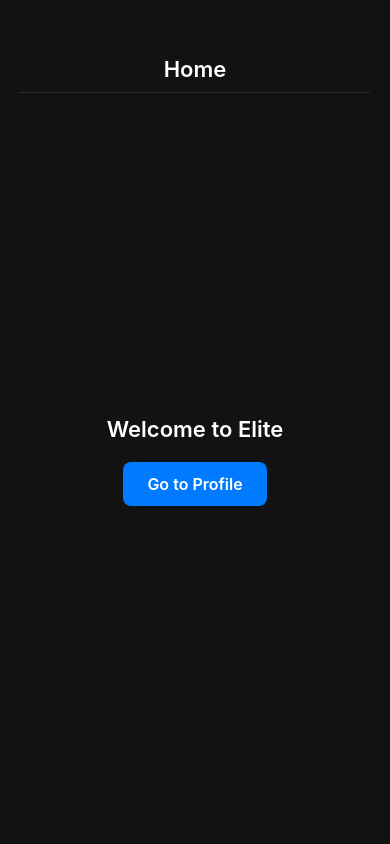
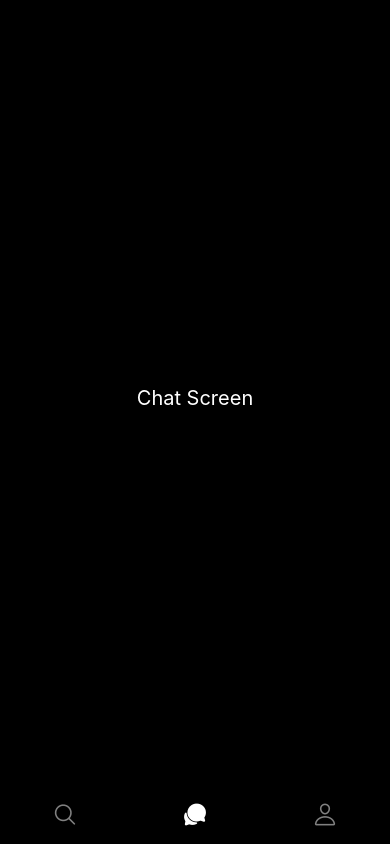
Before and after one commit to JMTuraev/elite, a React Native app: screen /Chat in a window 390 px wide. Built offline with nearby package versions, Linux system fonts and the light colour scheme.

Commit message:
bottomMenu buldi

```diff
--- a/App.jsx
+++ b/App.jsx
@@ -1,10 +1,6 @@
-import { NavigationContainer } from '@react-navigation/native';
-import AppNavigator from './src/navigation/AppNavigator';
+import React from 'react';
+import BottomTabNavigator from './src/navigation/BottomTabNavigator';
 
 export default function App() {
-  return (
-    <NavigationContainer>
-      <AppNavigator />
-    </NavigationContainer>
-  );
+  return <BottomTabNavigator />;
 }
--- a/babel.config.js
+++ b/babel.config.js
@@ -1,3 +1,6 @@
 module.exports = {
   presets: ['module:@react-native/babel-preset'],
+  plugins: [
+    'react-native-reanimated/plugin',
+  ],
 };
--- a/package.json
+++ b/package.json
@@ -10,13 +10,16 @@
     "test": "jest"
   },
   "dependencies": {
+    "@react-navigation/bottom-tabs": "^7.3.10",
     "@react-navigation/native": "^7.1.6",
     "@react-navigation/native-stack": "^7.3.10",
     "react": "19.0.0",
     "react-native": "0.79.1",
     "react-native-gesture-handler": "^2.25.0",
+    "react-native-reanimated": "^3.17.5",
     "react-native-safe-area-context": "^5.4.0",
-    "react-native-screens": "^4.10.0"
+    "react-native-screens": "^4.10.0",
+    "react-native-vector-icons": "^10.2.0"
   },
   "devDependencies": {
     "@babel/core": "^7.25.2",
--- /dev/null
+++ b/react-native.config.js
@@ -0,0 +1,4 @@
+// react-native.config.js
+module.exports = {
+    assets: ['./node_modules/react-native-vector-icons/Fonts'],
+  };
--- /dev/null
+++ b/src/navigation/BottomTabNavigator.js
@@ -0,0 +1,56 @@
+import React from 'react';
+import { createBottomTabNavigator } from '@react-navigation/bottom-tabs';
+import { NavigationContainer } from '@react-navigation/native';
+
+import ChatScreen from '../screens/ChatScreen';     // ✅ Yangi sahifa
+import SearchScreen from '../screens/SearchScreen'; // ✅ Yangi sahifa
+import ProfileScreen from '../screens/ProfileScreen';
+import Ionicons from 'react-native-vector-icons/Ionicons';
+
+const Tab = createBottomTabNavigator();
+
+export default function BottomTabNavigator() {
+  return (
+    <NavigationContainer>
+      <Tab.Navigator
+        screenOptions={({ route }) => ({
+          headerShown: false,
+          tabBarShowLabel: false, // Faqat icon, matn yo'q
+          tabBarStyle: {
+            backgroundColor: '#000',
+            borderTopWidth: 0,
+          },
+          tabBarActiveTintColor: '#fff',
+          tabBarInactiveTintColor: '#fff',
+          tabBarIcon: ({ focused, size }) => {
+            let iconName;
+
+            if (route.name === 'Home') {
+              iconName = focused ? 'home' : 'home-outline';
+            } else if (route.name === 'Chat') {
+              iconName = focused ? 'chatbubbles' : 'chatbubbles-outline';
+            } else if (route.name === 'Search') {
+              iconName = focused ? 'search' : 'search-outline';
+            } else if (route.name === 'Profile') {
+              iconName = focused ? 'person' : 'person-outline';
+            }
+
+            return (
+              <Ionicons
+                name={iconName}
+                size={size}
+                color="#fff"
+                style={{ opacity: focused ? 1 : 0.5 }}
+              />
+            );
+          },
+        })}
+      >
+
+        <Tab.Screen name="Search" component={SearchScreen} />
+        <Tab.Screen name="Chat" component={ChatScreen} />
+        <Tab.Screen name="Profile" component={ProfileScreen} />
+      </Tab.Navigator>
+    </NavigationContainer>
+  );
+}
--- /dev/null
+++ b/src/screens/ChatScreen.js
@@ -0,0 +1,22 @@
+import { View, Text, StyleSheet } from 'react-native';
+
+export default function ChatScreen() {
+  return (
+    <View style={styles.container}>
+      <Text style={styles.text}>Chat Screen</Text>
+    </View>
+  );
+}
+
+const styles = StyleSheet.create({
+  container: {
+    flex: 1,
+    backgroundColor: '#000',
+    justifyContent: 'center',
+    alignItems: 'center',
+  },
+  text: {
+    color: '#fff',
+    fontSize: 20,
+  },
+});
--- /dev/null
+++ b/src/screens/ProfileScreen.js
@@ -0,0 +1,22 @@
+import { View, Text, StyleSheet } from 'react-native';
+
+export default function SearchScreen() {
+  return (
+    <View style={styles.container}>
+      <Text style={styles.text}>Search Screen</Text>
+    </View>
+  );
+}
+
+const styles = StyleSheet.create({
+  container: {
+    flex: 1,
+    backgroundColor: '#000',
+    justifyContent: 'center',
+    alignItems: 'center',
+  },
+  text: {
+    color: '#fff',
+    fontSize: 20,
+  },
+});
--- /dev/null
+++ b/src/screens/SearchScreen.js
@@ -0,0 +1,22 @@
+import { View, Text, StyleSheet } from 'react-native';
+
+export default function SearchScreen() {
+  return (
+    <View style={styles.container}>
+      <Text style={styles.text}>Search Screen</Text>
+    </View>
+  );
+}
+
+const styles = StyleSheet.create({
+  container: {
+    flex: 1,
+    backgroundColor: '#000',
+    justifyContent: 'center',
+    alignItems: 'center',
+  },
+  text: {
+    color: '#fff',
+    fontSize: 20,
+  },
+});
```
Also changed, not shown: 3 other files (tests, documents, lock files or other folders).
